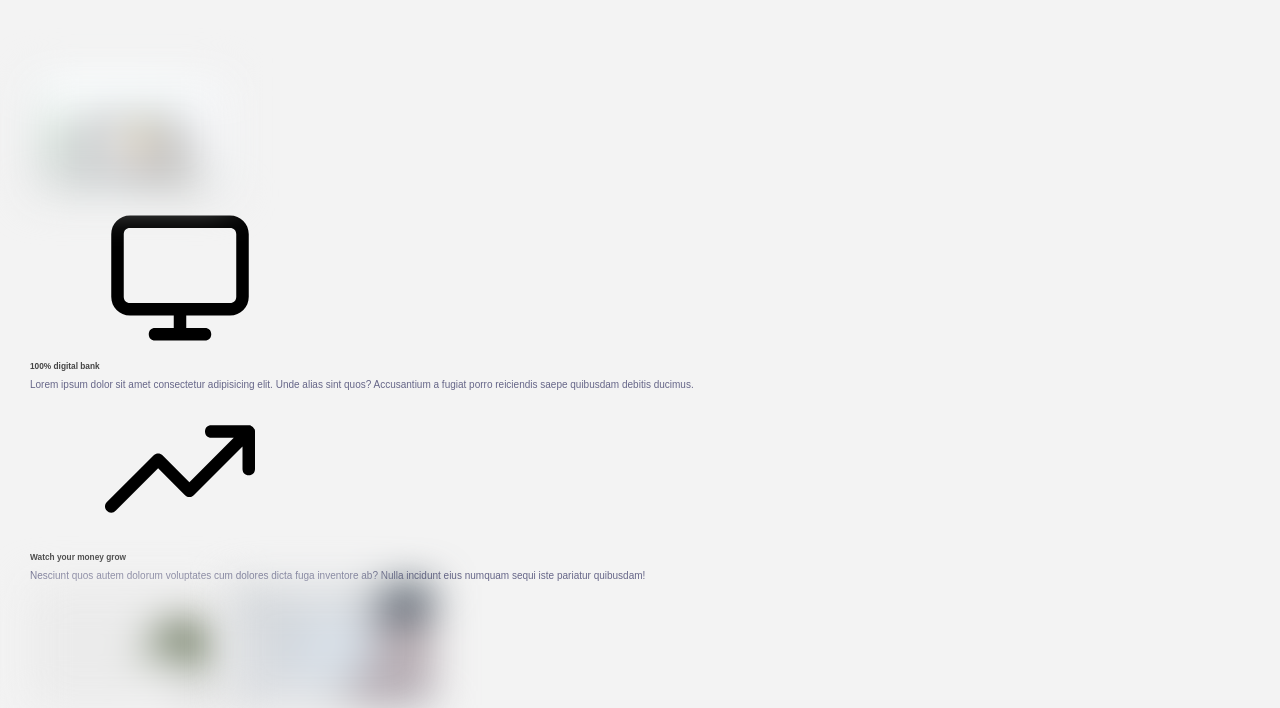
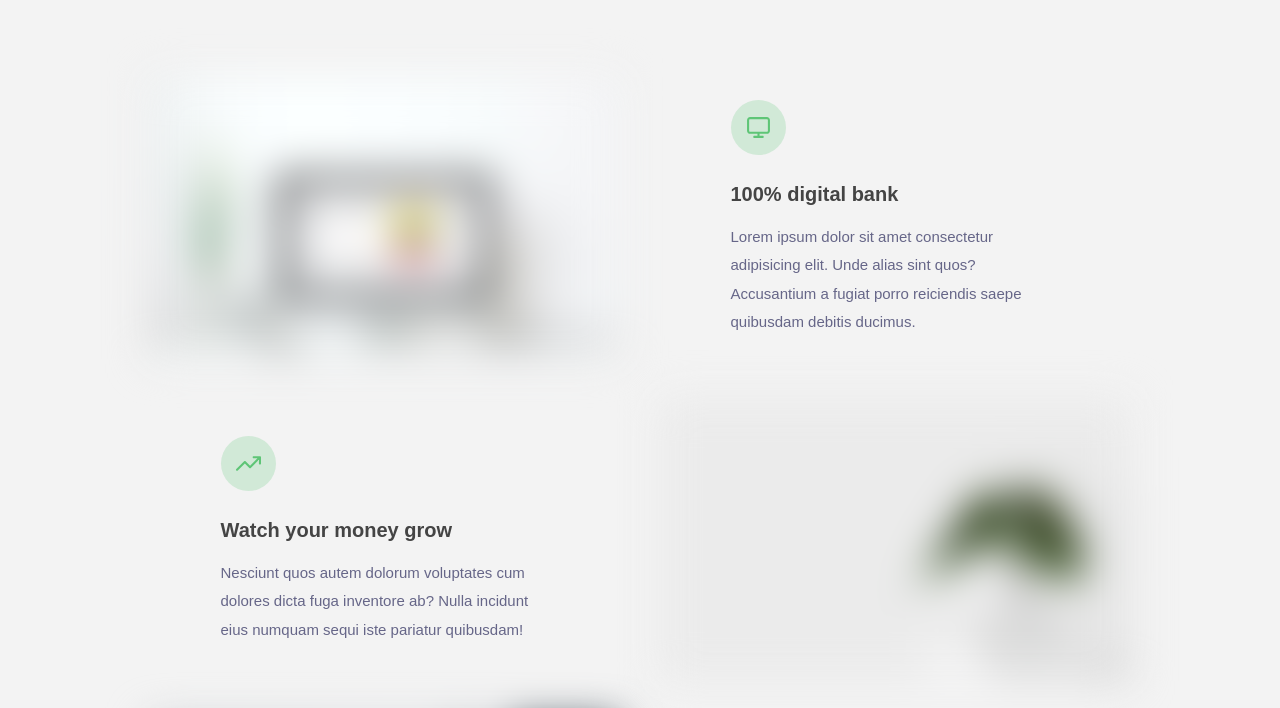
Before and after one commit to Prof758/bankist-website-project, a plain HTML site: page index.html in a window 1280 px wide. Shown: the part 1102-1810 px from the top of the page. Drawn offline with Linux system fonts and the light colour scheme.

Commit message:
add CSS for section 1

```diff
--- a/style.css
+++ b/style.css
@@ -217,3 +217,45 @@ h4 {
   transform: scale(1.07, 1.05) skewX(-15deg);
   background-image: var(--gradient-primary);
 }
+
+/* FEATURES Section 1*/
+
+.features {
+  display: grid;
+  grid-template-columns: 1fr 1fr;
+  gap: 4rem;
+  margin: 0 12rem;
+}
+
+.features__img {
+  width: 100%;
+}
+
+.features__feature {
+  align-self: center;
+  justify-self: center;
+  width: 70%;
+  font-size: 1.5rem;
+}
+
+.features__icon {
+  display: flex;
+  align-items: center;
+  justify-content: center;
+  background-color: var(--color-primary-opacity);
+  height: 5.5rem;
+  width: 5.5rem;
+  border-radius: 50%;
+  margin-bottom: 2rem;
+}
+
+.features__icon svg {
+  height: 2.5rem;
+  width: 2.5rem;
+  fill: var(--color-primary);
+}
+
+.features__header {
+  font-size: 2rem;
+  margin-bottom: 1rem;
+}
```
